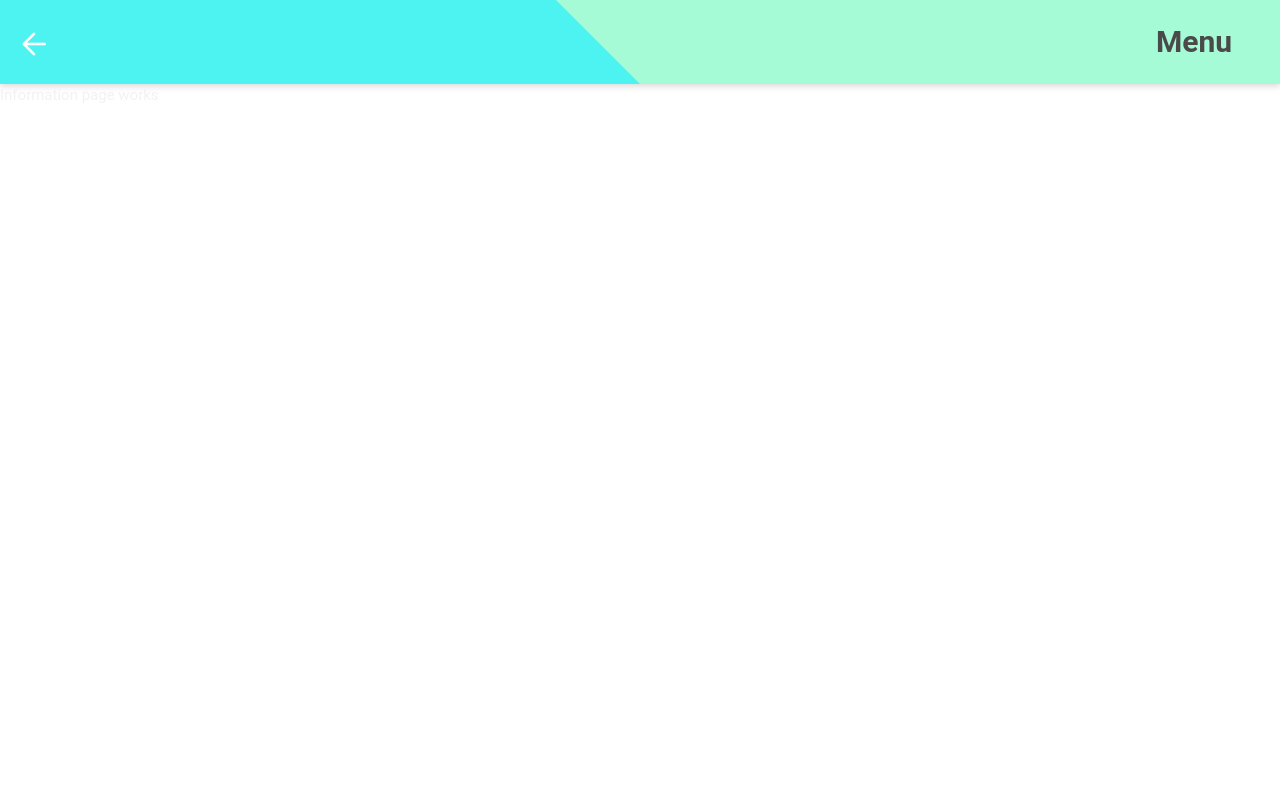
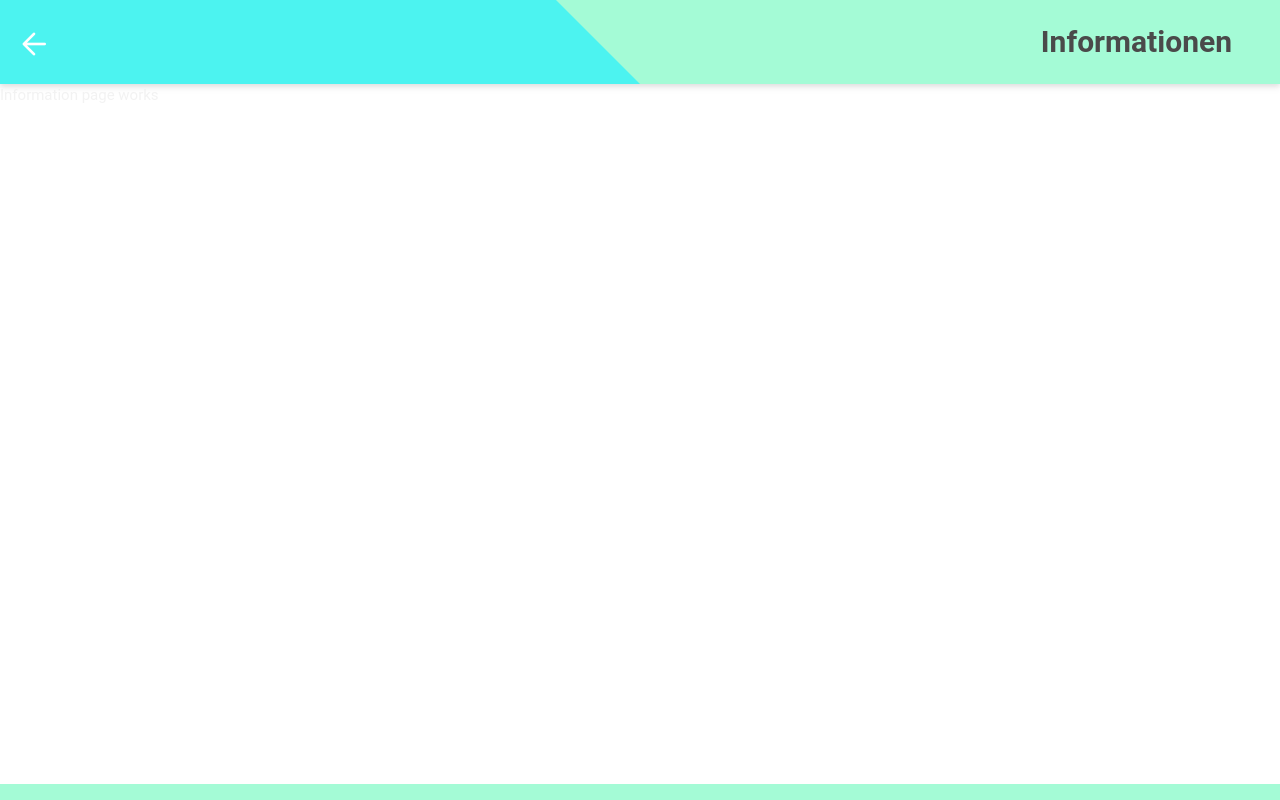
Before and after one commit to GrafBunsen/halfway, a Vue app: page /info in a window 1280 px wide. Built offline with nearby package versions, Linux system fonts and the light colour scheme.

Commit message:
feat: added Pages Header with dynamic title

```diff
--- a/src/components/PagesHeader.vue
+++ b/src/components/PagesHeader.vue
@@ -1,5 +1,7 @@
 <script setup lang="ts">
-
+defineProps<{
+  title: string
+}>()
 </script>
 <template>
     <div class="relative drop-shadow-md">
@@ -7,7 +9,7 @@
         <span @click="$router.back()" class="material-symbols-rounded text-white text-4xl relative top-6 left-4">arrow_back</span>
       </div>
       <div class="bg-[#A4FBD6] py-6">
-        <h1 class="text-3xl text-[#4a4a4a] text-right pr-12"><span class="font-bold">Menu</span></h1>
+        <h1 class="text-3xl text-[#4a4a4a] text-right pr-12"><span class="font-bold">{{title}}</span></h1>
       </div>
     </div>
   </template>
--- a/src/router/index.ts
+++ b/src/router/index.ts
@@ -18,7 +18,8 @@ const router = createRouter({
     {
       path: '/info',
       name: 'info',
-      component: () => import('../views/InfoView.vue')
+      component: () => import('../views/InfoView.vue'),
+      props: true
     },
     {
       path: '/about',
--- a/src/views/HomeView.vue
+++ b/src/views/HomeView.vue
@@ -3,7 +3,8 @@ import Header from "../components/Header.vue";
 </script>
 
 <template>
-  <Header />
+  <div class="min-h-screen">
+    <Header />
   <div class="m-8">
     <div class="bg-[#A4FBD6] rounded-t-md relative pt-4">
       <h1 class="text-7xl font-bold text-white text-right italic relative top-[6px]">A</h1>
@@ -29,6 +30,9 @@ import Header from "../components/Header.vue";
       </button>
     </div>
   </div>
+
+  <footer class="absolute bottom-0 min-h-4 bg-[#A4FBD6] p-2 content-none w-full"></footer>
+  </div>
 </template>
 
 <style>
--- a/src/views/InfoView.vue
+++ b/src/views/InfoView.vue
@@ -1,8 +1,12 @@
 <script setup lang="ts">
 import PagesHeader from "../components/PagesHeader.vue";
-
 </script>
 <template>
-    <PagesHeader/>
+    <div class="min-h-screen">
+        <PagesHeader title="Informationen"/>
     <h1>Information page works</h1>
+
+
+    <footer class="absolute bottom-0 min-h-4 bg-[#A4FBD6] p-2 content-none w-full"></footer>
+    </div>
 </template>
--- a/src/views/MenuView.vue
+++ b/src/views/MenuView.vue
@@ -1,5 +1,5 @@
 <script setup lang="ts">
-    import MenuHeader from "../components/MenuHeader.vue";
+import MenuHeader from "../components/MenuHeader.vue";
     </script>
 <template>
 
@@ -16,6 +16,7 @@
             <RouterLink to="/info"><h1 class="text-[#4a4a4a] font-bold text-2xl text-center my-8"><span class="material-symbols-rounded text-[#4a4a4a] relative top-1 text-3xl">info</span> Informationen</h1></RouterLink>
         </nav>
 
+        <footer class="absolute bottom-0 min-h-4 bg-[#A4FBD6] p-2 content-none w-full"></footer>
     </div>
 
 </template>
```
